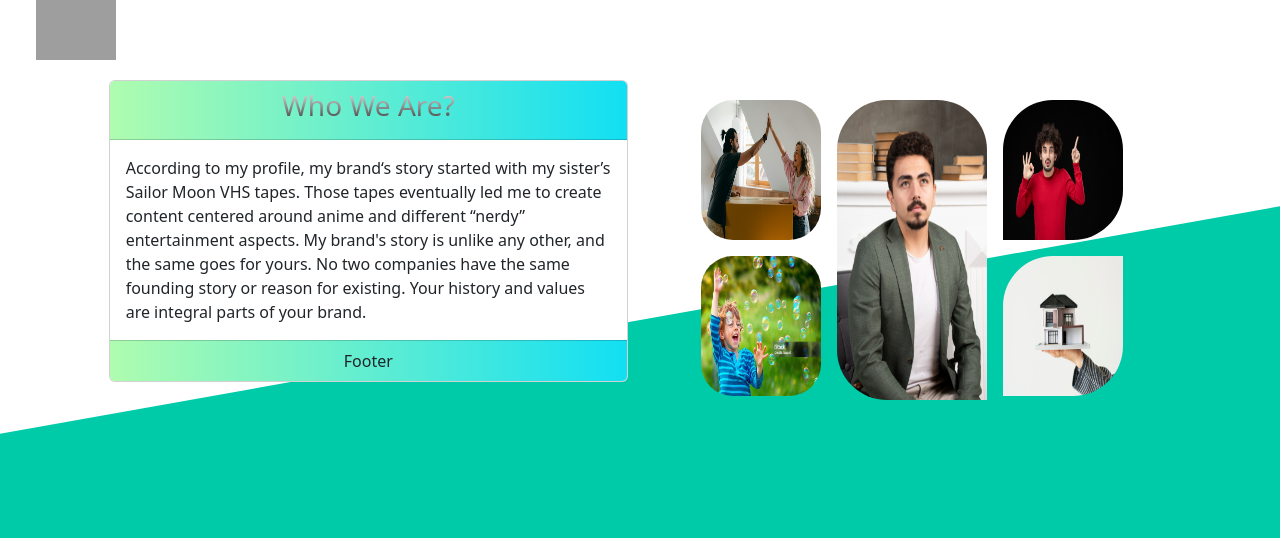
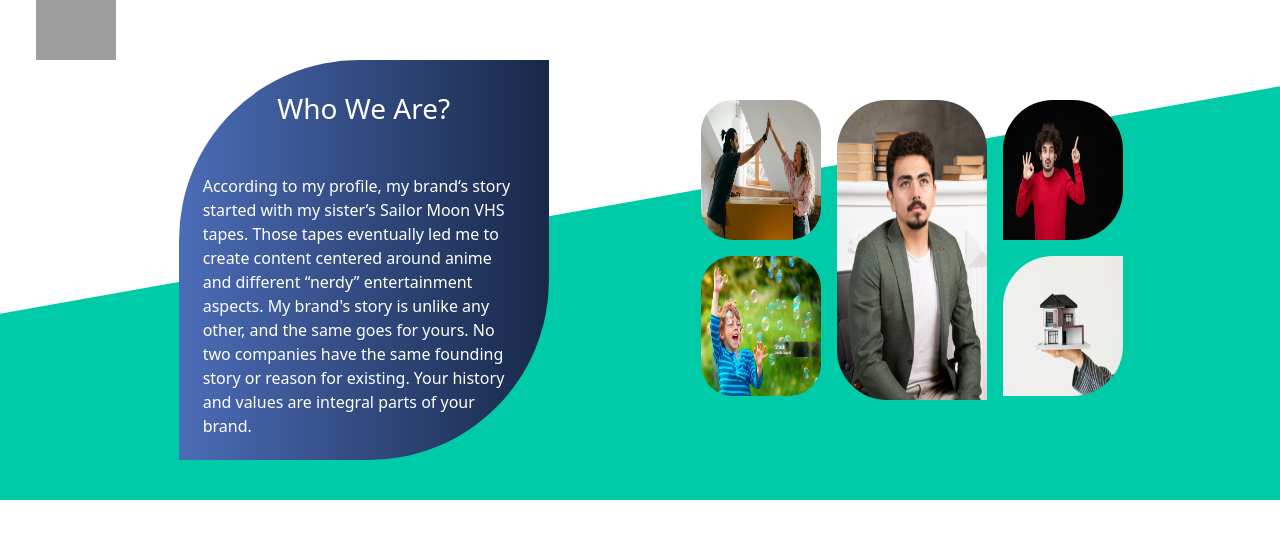
Before and after one commit to deepak-dazycoder7/ReactProject, a React (Vite) app: page /about in a window 1280 px wide. Shown: the top 538 px of the page. Built offline with nearby package versions, Linux system fonts and the light colour scheme; grey boxes are pictures that could not be loaded.

Commit message:
27-06-24

```diff
--- a/src/Components/Footer/Footer.jsx
+++ b/src/Components/Footer/Footer.jsx
@@ -51,20 +51,20 @@ const Footer = () => {
         </Row>
         <Container style={{ position: "relative", top: "15%", marginLeft: '60px' }}>
           <Row >
-            <Col md="3" sm="6">
+            <Col md="3" sm="6" className="m-0 p-0">
               <Card className="bg-transparent">
                 <CardBody>
                   <CardTitle tag="h2" className="text-white mb-4">
                     Dazy-Coders
                   </CardTitle>
                   <CardText>
-                    <div className="text-white d-flex ">
-                      <span className="border border-primary fs-5 rounded-circle  " style={{ padding:'5px 12px 0px 12px'}}>
+                    <div className="text-white d-flex  ">
+                      <span className=" border border-primary overflow-hidden fs-5 rounded-circle  p-1 px-3 pb-1" >
                         <MdLocationOn />
                       </span>
-                      <span className="ms-3 ">
+                      <div className="ms-3 ">
                         1H second floore, Near Daya Tower, Neemuch (M.P.)
-                      </span>
+                      </div>
                     </div>
                   </CardText>
                   <CardText>
@@ -156,7 +156,7 @@ const Footer = () => {
                 </CardBody>
               </Card>
             </Col>
-            <Col md="3" sm="6">
+            <Col md="3" sm="6" className="m-0 p-0">
               <Card className="bg-transparent">
                 <CardBody>
                   <CardTitle tag="h4" className="text-white mb-4">
@@ -188,8 +188,8 @@ const Footer = () => {
                     </span>
                   </CardLink>
                 </CardBody>
-                <CardBody>
-                  <CardSubtitle tag="h5" className="text-white">
+                <CardBody className="m-0 p-0">
+                  <CardSubtitle tag="h5" className="text-white m-2">
                     Download App
                   </CardSubtitle>
                   <CardLink href="#">
--- a/src/Components/Pages/Aboutus/AboutUs.css
+++ b/src/Components/Pages/Aboutus/AboutUs.css
@@ -23,9 +23,3 @@
     border-top-left-radius: 50px;
     border-bottom-right-radius: 50px;
 }
-h3 {
-    font-size: 72px;
-    background: -webkit-linear-gradient(#eee, #333);
-    -webkit-background-clip: text;
-    -webkit-text-fill-color: transparent;
-  }
--- a/src/Components/Pages/Aboutus/Aboutpage.jsx
+++ b/src/Components/Pages/Aboutus/Aboutpage.jsx
@@ -3,11 +3,6 @@ import {
   Container,
   Row,
   Col,
-  Card,
-  CardFooter,
-  CardBody,
-  CardText,
-  CardHeader,
 } from "reactstrap";
 import "./AboutUs.css";
 import abimg1 from "./Aboutimg/aboutimg1.jpg";
@@ -33,18 +28,18 @@ const Aboutpage = () => {
             backgroundSize: "cover",
             backgroundRepeat: "no-repeat",
             backgroundPosition: "center",
-            height: "100vh", // Adjust height as needed
+            height: "500px", // Adjust height as needed
             width: "100%",
           }}
         >
           <Row>
             <Col md={{ size: "5", offset: "1" }}>
-              <Card style={{ marginTop: "80px" }}>
-                <CardHeader style={{ background: 'linear-gradient(90deg, #affcaf, #12dff3)'}}>
-                  <h3 className="text-center"> Who We Are?</h3>
-                </CardHeader>
-                <CardBody >
-                  <CardText >
+              <div className="p-4" style={{
+                background: "linear-gradient(90deg, #4b6cb7 0%, #182848 100%)",
+                marginTop: "60px", marginLeft: '70px', borderTopLeftRadius: '180px', borderBottomRightRadius: '180px',
+              height: '400px', width: "370px"}}>
+                <h3 className="text-center mt-2 text-white"> Who We Are?</h3>
+                <div className="mt-5 text-white">
                   According to my profile, my brand‘s story started with my
                   sister’s Sailor Moon VHS tapes. Those tapes eventually led
                   me to create content centered around anime and different
@@ -52,10 +47,8 @@ const Aboutpage = () => {
                   any other, and the same goes for yours. No two companies
                   have the same founding story or reason for existing. Your
                   history and values are integral parts of your brand.
-                  </CardText>
-                </CardBody>
-                <CardFooter style={{ background: 'linear-gradient(90deg, #affcaf, #12dff3)', textAlign:'center'}}>Footer</CardFooter>
-              </Card>
+                </div>
+              </div>
             </Col>
 
             <Col md={{ size: "5" }}>
@@ -106,6 +99,9 @@ const Aboutpage = () => {
             </Col>
           </Row>
         </div>
+        <div>
+
+        </div>
       </Container>
     </>
   );
--- a/src/Components/Pages/ContactUs/ContactUs.jsx
+++ b/src/Components/Pages/ContactUs/ContactUs.jsx
@@ -116,10 +116,6 @@ const ContactUs = () => {
                         <Input className="input" type="textarea" placeholder=" " />
                         <Label className="call-label">Drop Your Problem Query</Label>
                       </FormGroup>
-                      <FormGroup className="call-form">
-                        <Input className="input" type="file" />
-                        <Label className="call-label">Upload Your File</Label>
-                      </FormGroup>
                       <div className="d-flex justify-content-center">
                         <Button style={{ width: '400px', fontWeight: '600', borderRadius: '20px' }} color="primary">SUBMIT EMAIL</Button>
                       </div>
@@ -182,10 +178,6 @@ const ContactUs = () => {
                         <Input className="input" type="textarea" placeholder=" " />
                         <Label className="call-label">Drop Your Problem Query</Label>
                       </FormGroup>
-                      <FormGroup className="call-form">
-                        <Input className="input" type="file" />
-                        <Label className="call-label">Upload Your File</Label>
-                      </FormGroup>
                       <div className="d-flex justify-content-center">
                         <Button style={{ width: '400px', fontWeight: '600', borderRadius: '20px' }} color="primary">SUBMIT EMAIL</Button>
                       </div>
```
Lines whose indentation alone changed are shown as unchanged.
